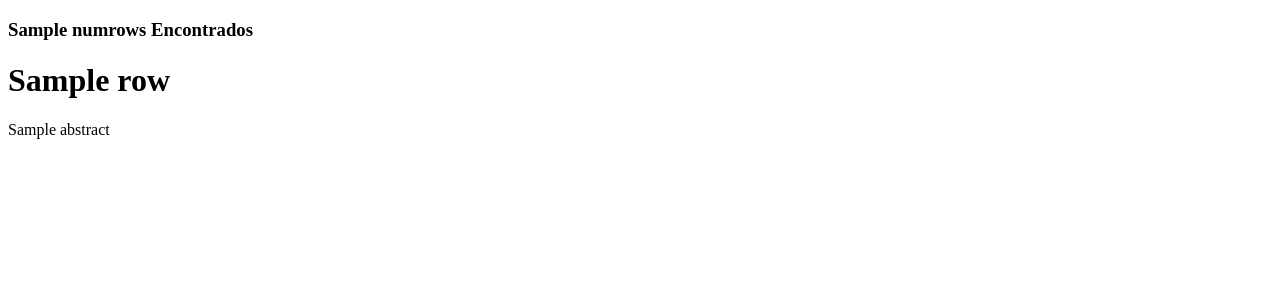
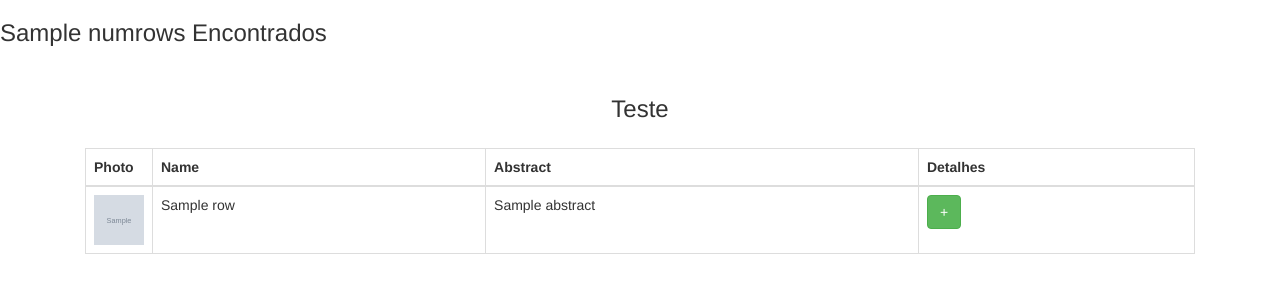
Before and after one commit to gau1210/Pesque-UNEB, a Flask app: template templates/response.html in a window 1280 px wide. Shown: the top 300 px of the page. Run offline with Flask 3, Linux system fonts and the light colour scheme; the template is opened without the code that fills it: most values are stand-ins (such as "Sample title", 1, 10 or a date in 2020); grey boxes marked "Sample" are stand-in pictures; some libraries are stand-ins or nearby versions.

Commit message:
Ultima atualização

```diff
--- a/static/css/estilo.css
+++ b/static/css/estilo.css
@@ -1,5 +1,6 @@
-body {
-  background-color: powderblue;
+table {
+    border: 0;
+    width: 100%;
 }
 .search-table{
     padding: 10%;
--- a/templates/response.html
+++ b/templates/response.html
@@ -1,16 +1,57 @@
 <!DOCTYPE html>
 <html>
 <head>
+<title>Python Flask PostgreSQL</title>
+<link rel="stylesheet" href="http://maxcdn.bootstrapcdn.com/bootstrap/3.3.6/css/bootstrap.min.css">
+<script src="https://ajax.googleapis.com/ajax/libs/jquery/1.12.4/jquery.min.js"></script>
+<script src="http://maxcdn.bootstrapcdn.com/bootstrap/3.3.6/js/bootstrap.min.js"></script>
 </head>
-<body>
+<body >
 <h3>{{numrows}} Encontrados</h3>
-<table class="table table-striped custab">
+<div class="container">
+   <br />
+   <h3 align="center"> Teste</h3>
+   <div class="row">
+    <div class="col-md-12">
+        <div class="panel-body">
+            <div class="table-responsive">
+                <table class="table table-bordered">
+                    <thead>
+                        <tr>
+                            <th width="60">Photo</th>
+                            <th>Name</th>
+                            <th>Abstract</th>
+                            <th>Detalhes</th>
+                        </tr>
+                        </thead>
                         {% for row in employee %}
                             <tr>
-    <h1>{{row.name}}</h1>
-    <p>{{row.abstract}}</p>
+                                <td><img src="/static/images/{{row.photo}}" height="50" width="50"/></td>
+                                <td>{{row.name}}</td>
+                                <td>{{row.abstract}}</td>
+                                <td><button data-id='{{row.id}}' class="userinfo btn btn-success">+</button></td>
                             </tr>
                         {% endfor %}
                 </table>
+            </div>
+        </div>
+    </div>
+    </div>
+</div>
+<div class="modal fade" id="empModal" role="dialog">
+                <div class="modal-dialog">
+                    <div class="modal-content">
+                        <div class="modal-header">
+                            <h4 class="modal-title">User Info</h4>
+                          <button type="button" class="close" data-dismiss="modal">×</button>
+                        </div>
+                        <div class="modal-body">
+                        </div>
+                        <div class="modal-footer">
+                          <button type="button" class="btn btn-default" data-dismiss="modal">Close</button>
+                        </div>
+                    </div>
+                </div>
+        </div>
     </body>
 </html>
```
Lines whose indentation alone changed are shown as unchanged.
